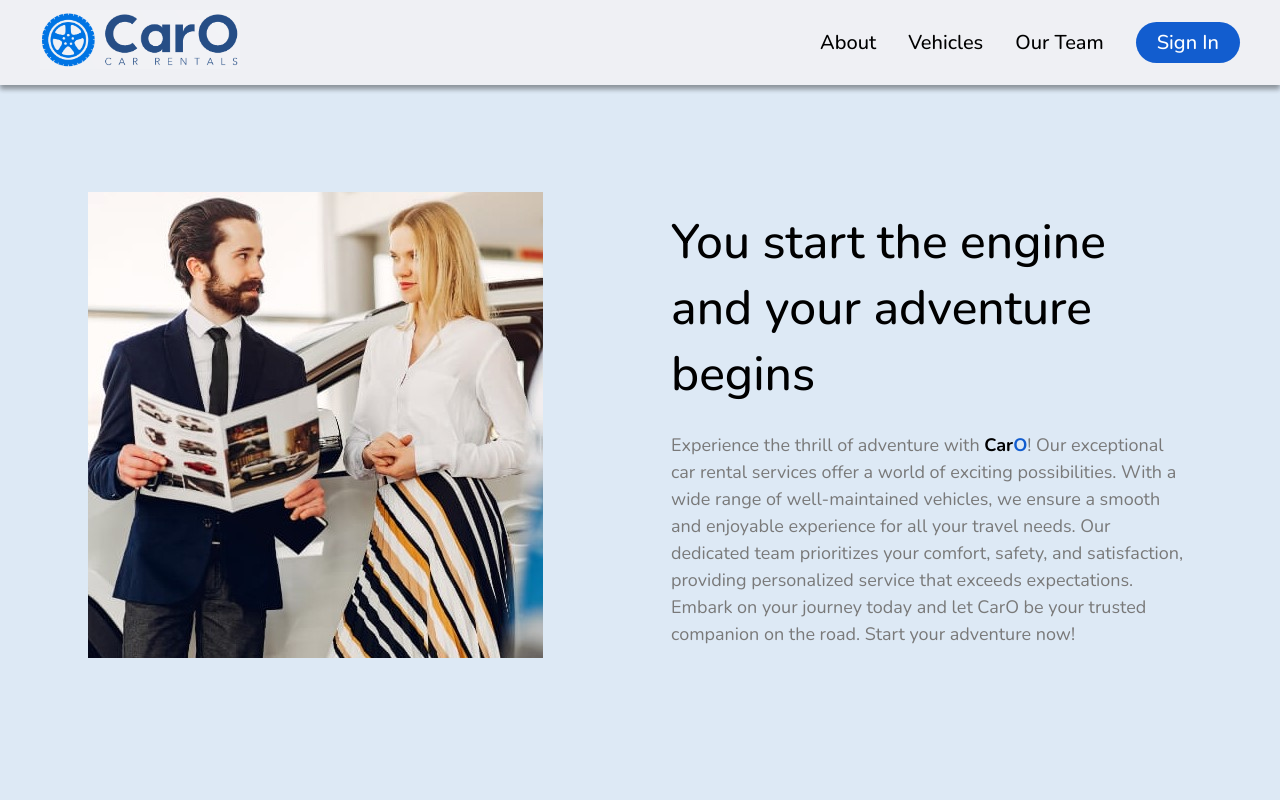
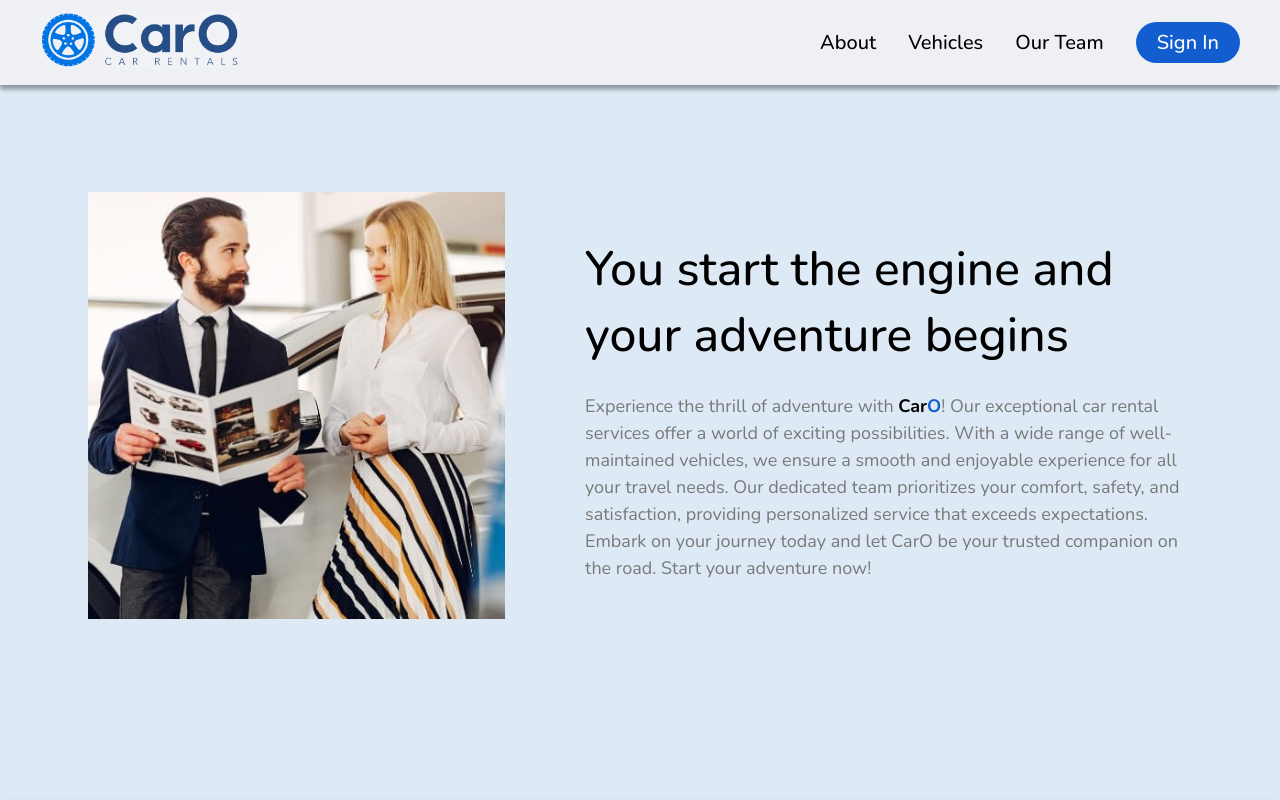
Before and after one commit to aldask/car-rental, a React (Create React App) app: page /about in a window 1280 px wide. Shown: the top 800 px of the page. Built offline with nearby package versions, Linux system fonts and the light colour scheme.

Commit message:
Fixed About page responsiveness

```diff
--- a/src/styles/About/about-style.css
+++ b/src/styles/About/about-style.css
@@ -5,13 +5,24 @@
 .about__container {
   display: flex;
   flex-direction: row;
-  justify-content: space-between;
+  justify-content: center;
   align-items: center;
-  gap: 8rem;
+  gap: 5rem;
+}
+.about__container--side1 {
+  max-width: 40%;
+}
+.about__container--side1 img {
+  width: 100%;
+}
+.about__container--side2-title {
+  text-align: left;
 }
 .about__container--side2 {
-  flex-direction: column;
   width: 60%;
+}
+.about__container--side2-text {
+  text-align: left;
 }
 @media screen and (max-width: 1120px) {
   .about__container {
@@ -19,9 +30,18 @@
     gap: 4rem;
   }
   .about__container--side2 {
+    width: 100%;
     text-align: center;
   }
   .about {
     margin: 8rem auto;
   }
+  .about__container--side2-title {
+    text-align: center;
+  }
 }
+@media screen and (max-width: 900px) {
+  .about__container--side1 {
+    display: none;
+  }
+}
```
